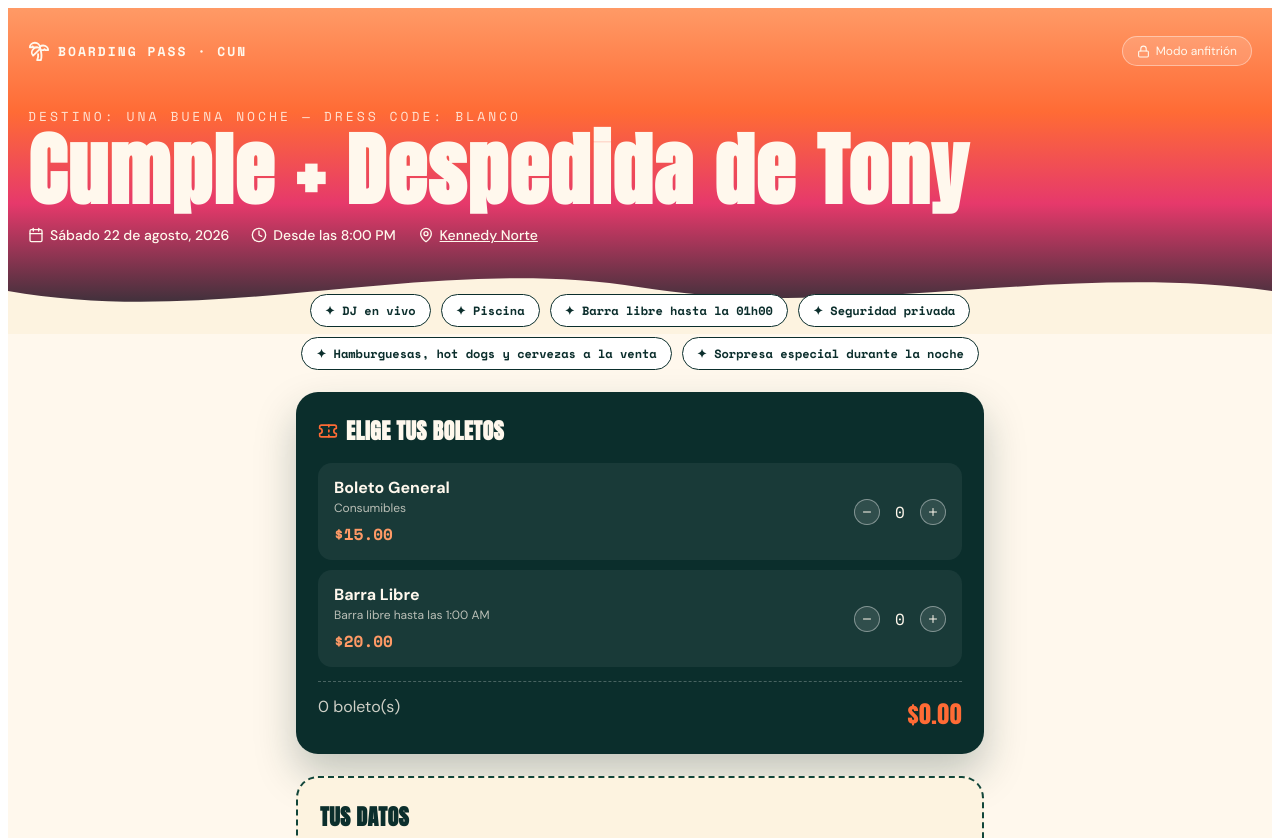
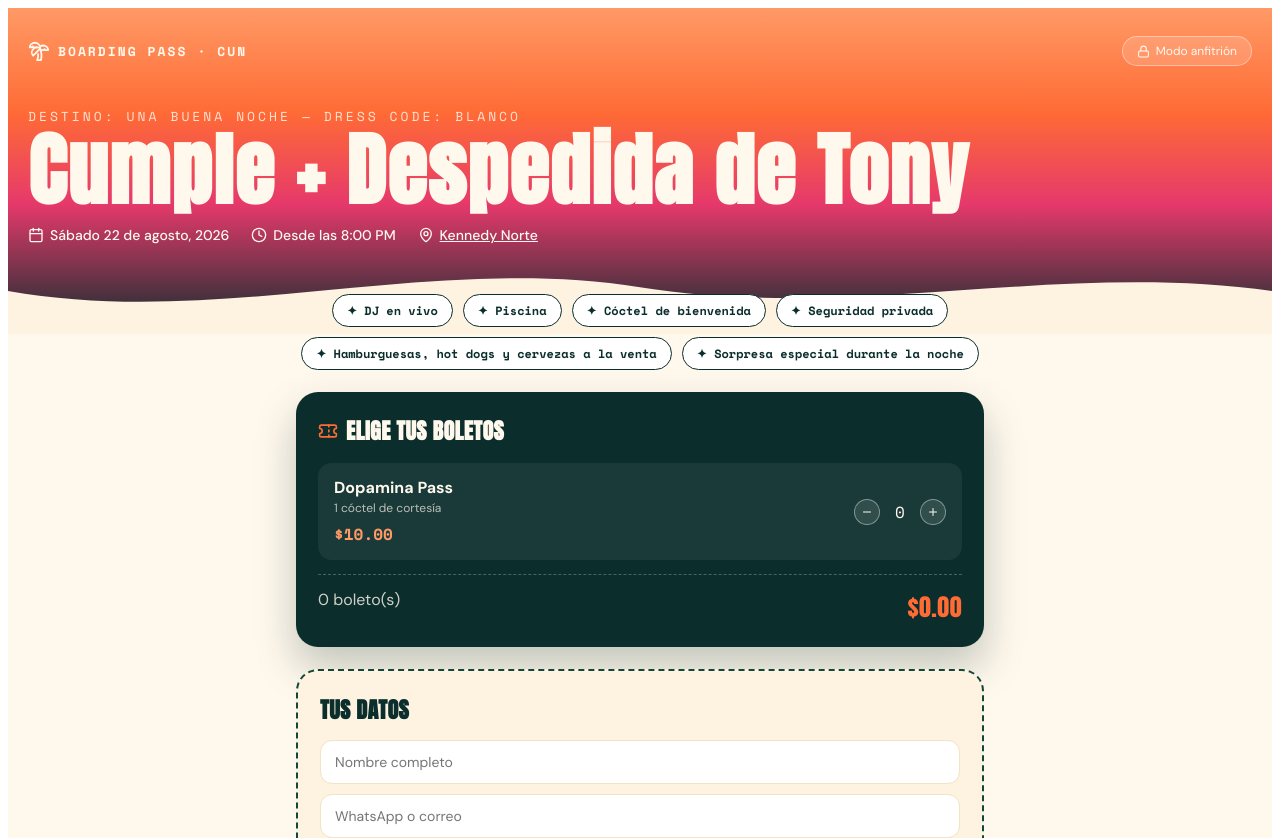
Before and after one commit to tonyhernandez26/Fiesta-de-Tony, a React (Vite) app: page / in a window 1280 px wide. Shown: the top 838 px of the page. Built offline with nearby package versions, Linux system fonts and the light colour scheme.

Commit message:
Update App.tsx

```diff
--- a/src/App.tsx
+++ b/src/App.tsx
@@ -13,10 +13,9 @@ const EVENT = {
   time: "Desde las 8:00 PM",
      location: "Kennedy Norte",
 mapsLink: "https://www.google.com/maps?q=-2.156528,-79.902222",
-  amenities: ["DJ en vivo", "Piscina", "Barra libre hasta la 01h00", "Seguridad privada", "Hamburguesas, hot dogs y cervezas a la venta", "Sorpresa especial durante la noche"],
-  tickets: [
-    { id: "general", name: "Boleto General", price: 15, desc: "Consumibles" },
-    { id: "barralibre", name: "Barra Libre", price: 20, desc: "Barra libre hasta las 1:00 AM" },
+    amenities: ["DJ en vivo", "Piscina", "Cóctel de bienvenida", "Seguridad privada", "Hamburguesas, hot dogs y cervezas a la venta", "Sorpresa especial durante la noche"],
+    tickets: [
+    { id: "dopamina", name: "Dopamina Pass", price: 10, desc: "1 cóctel de cortesía" },
   ],
   paypalLink: "https://www.paypal.me/tonyhernandez6",
   bank: {
```
